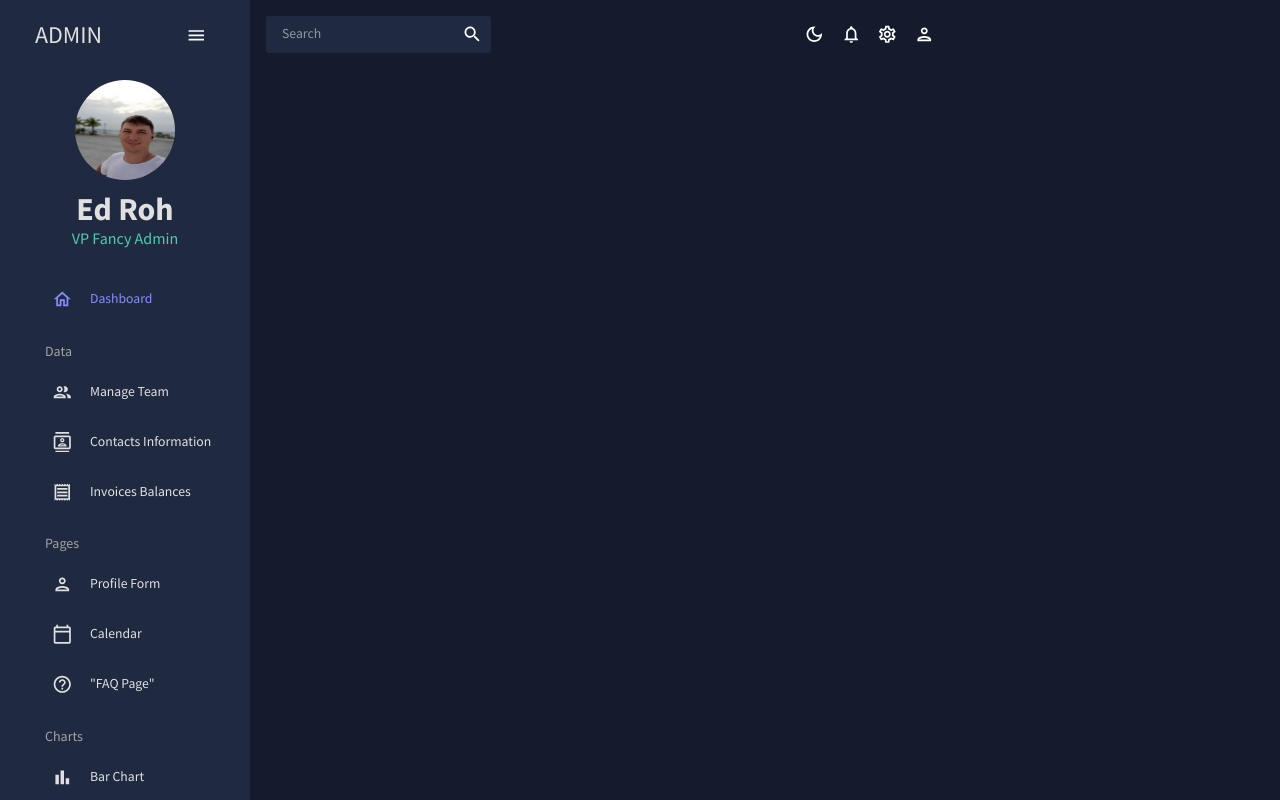
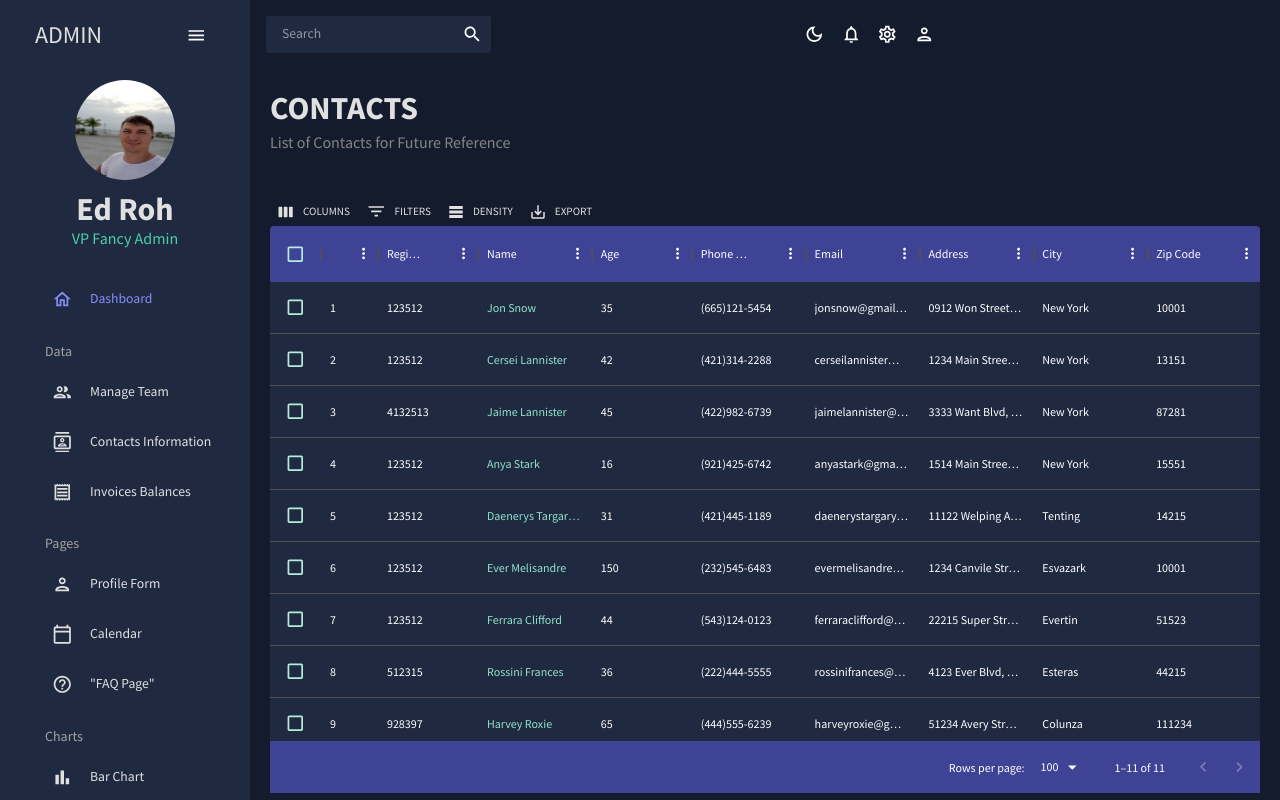
Before and after one commit to MaksShostak/Admin-Dashboard-App, a React (Create React App) app: page /contacts in a window 1280 px wide. Shown: the top 800 px of the page. Built offline with nearby package versions, Linux system fonts and the light colour scheme.

Commit message:
did contacts page with data-grid mui ,gridtoolbar

```diff
--- a/src/App.js
+++ b/src/App.js
@@ -7,7 +7,7 @@
 import Dashboard from './scenes/dashboard/index';
 import Team from './scenes/team/index';
 // import Invoices from './scenes/invoices/index';
-// import Contacts from './scenes/contacts/index';
+import Contacts from './scenes/contacts/index';
 // import Bar from './scenes/bar/index';
 // import Form from './scenes/form/index';
 // import Line from './scenes/line/index';
@@ -32,7 +32,7 @@
                   <Route path="/" element={<Dashboard />} />
                   <Route path="/team" element={<Team />} />
                   {/* <Route path="/invoices" element={<Invoices />} /> */}
-                  {/* <Route path="/contacts" element={<Contacts />} /> */}
+                  <Route path="/contacts" element={<Contacts />} />
                   {/* <Route path="/bar" element={<Bar />} /> */}
                   {/* <Route path="/form" element={<Form />} /> */}
                   {/* <Route path="/line" element={<Line />} /> */}
--- /dev/null
+++ b/src/scenes/contacts/index.jsx
@@ -0,0 +1,106 @@
+import { Box, useTheme } from '@mui/material';
+import { DataGrid, GridToolbar } from '@mui/x-data-grid';
+import { tokens } from '../../theme';
+
+import { mockDataContacts } from '../../data/mockData';
+import Header from '../../components/Header';
+
+const Contacts = () => {
+  const theme = useTheme();
+  const colors = tokens(theme.palette.mode);
+
+  const columns = [
+    { field: 'id', headerName: 'ID', flex: 0.5 },
+    { field: 'registrarId', headerName: 'Registrar ID' },
+    {
+      field: 'name',
+      headerName: 'Name',
+      flex: 1,
+      cellClassName: 'name-column--cell',
+    },
+    {
+      field: 'age',
+      headerName: 'Age',
+      type: 'number',
+      headerAlign: 'left',
+      align: 'left',
+    },
+    {
+      field: 'phone',
+      headerName: 'Phone Number',
+      flex: 1,
+    },
+    {
+      field: 'email',
+      headerName: 'Email',
+      flex: 1,
+    },
+    {
+      field: 'address',
+      headerName: 'Address',
+      flex: 1,
+    },
+    {
+      field: 'city',
+      headerName: 'City',
+      flex: 1,
+    },
+    {
+      field: 'zipCode',
+      headerName: 'Zip Code',
+      flex: 1,
+    },
+  ];
+
+  return (
+    <Box m="20px">
+      <Header
+        title="CONTACTS"
+        subtitle="List of Contacts for Future Reference"
+      />
+      <Box
+        m="40px 0 0 0"
+        height="75vh"
+        sx={{
+          '& .MuiDataGrid-root': {
+            border: 'none',
+          },
+          '& .MuiDataGrid-cell': {
+            borderBottom: 'none',
+          },
+          '& .name-column--cell': {
+            color: colors.greenAccent[300],
+          },
+          '& .MuiDataGrid-columnHeaders': {
+            backgroundColor: colors.blueAccent[700],
+            borderBottom: 'none',
+          },
+          '& .MuiDataGrid-virtualScroller': {
+            backgroundColor: colors.primary[400],
+          },
+          '& .MuiDataGrid-footerContainer': {
+            borderTop: 'none',
+            backgroundColor: colors.blueAccent[700],
+          },
+          '& .MuiCheckbox-root': {
+            color: `${colors.greenAccent[200]} !important`,
+          },
+          '& .MuiDataGrid-toolbarContainer .MuiButton-text': {
+            color: `${colors.grey[100]} !important`,
+          },
+        }}
+      >
+        <DataGrid
+          rows={mockDataContacts}
+          columns={columns}
+          slots={{
+            toolbar: GridToolbar,
+          }}
+          checkboxSelection
+        />
+      </Box>
+    </Box>
+  );
+};
+
+export default Contacts;
--- a/src/scenes/team/index.jsx
+++ b/src/scenes/team/index.jsx
@@ -51,10 +51,10 @@
             justifyContent="center"
             backgroundColor={
               access === 'admin'
-                ? colors.greenAccent[600]
+                ? colors.greenAccent[800]
                 : access === 'manager'
                 ? colors.greenAccent[700]
-                : colors.greenAccent[700]
+                : colors.greenAccent[600]
             }
             borderRadius="4px"
           >
```
